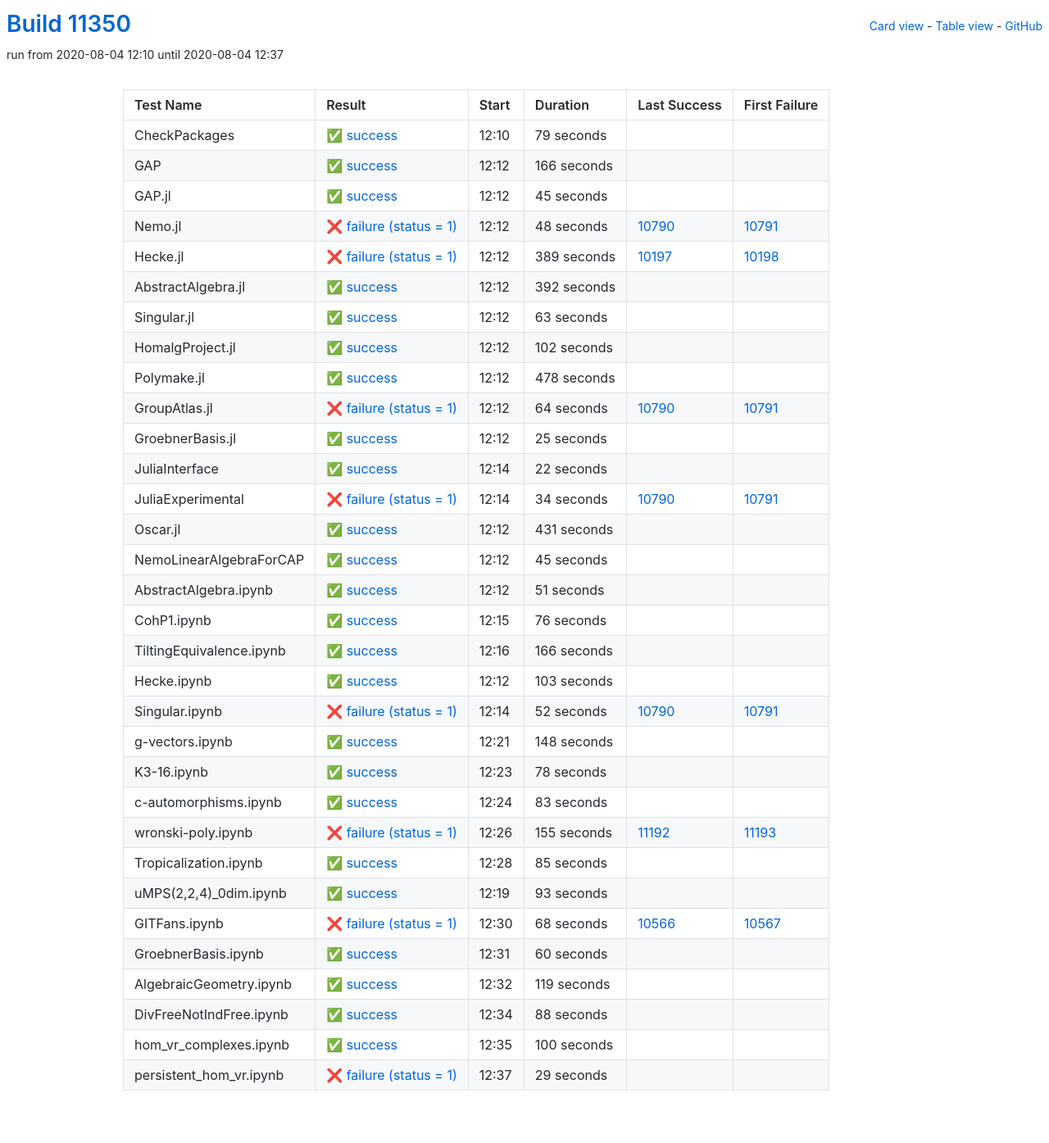
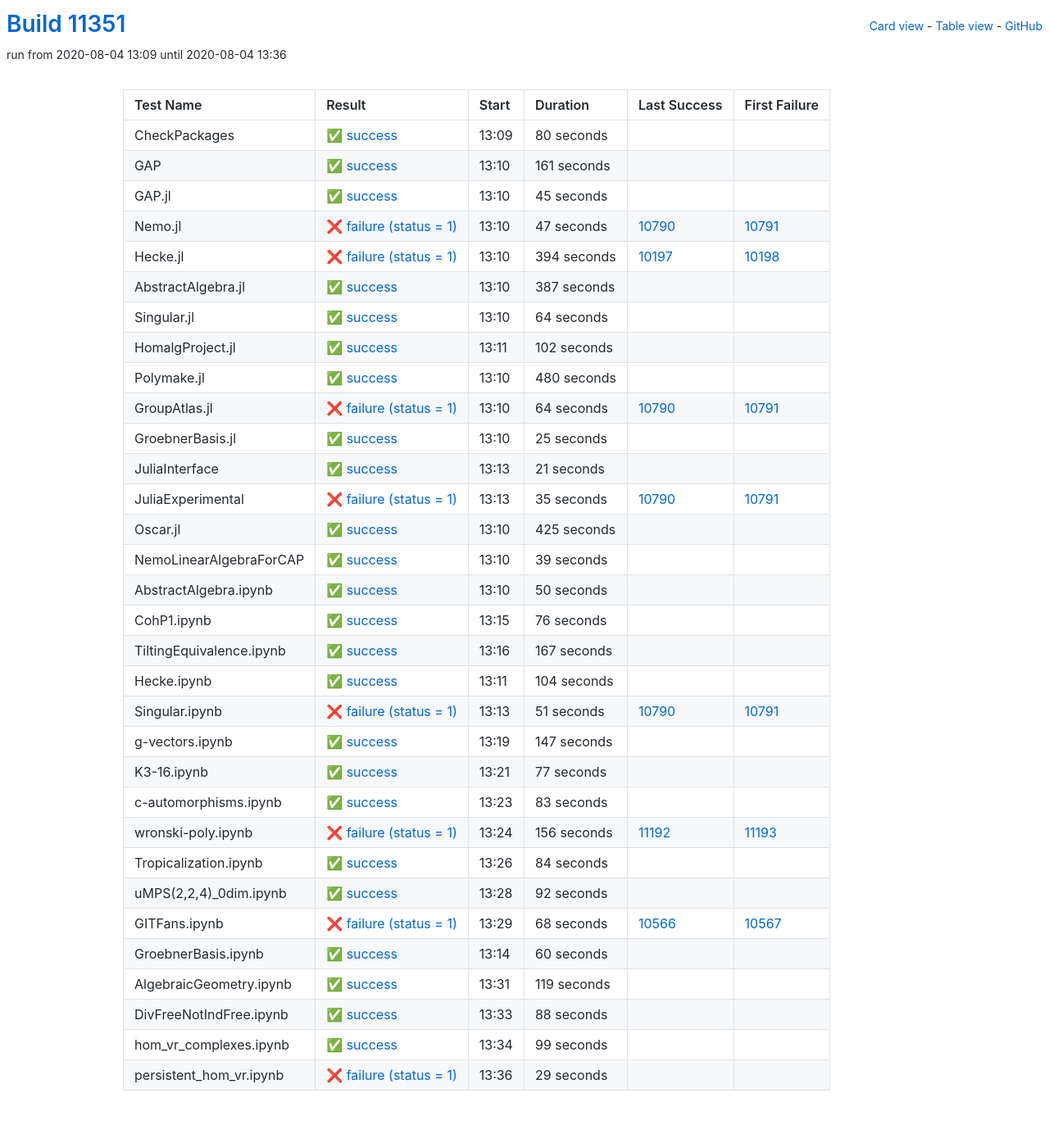
Before and after one commit to oscar-system/oscar-ci-status, a Jekyll site: the page built from table.html, in a window 1280 px wide. Shown: the whole page at 82% size. Built offline with Jekyll 4.4.1, drawn with Linux system fonts in a browser that asks for light colours.

Commit message:
Build #11351

```diff
--- a/_data/ci.yml
+++ b/_data/ci.yml
@@ -1,6 +1,6 @@
 ---
-build: 11350
-build_url: https://oscarci.mathematik.uni-kl.de/job/oscar/11350/
+build: 11351
+build_url: https://oscarci.mathematik.uni-kl.de/job/oscar/11351/
 job: oscar
 organization: oscar-system
 repo: oscar-ci-status
@@ -8,32 +8,32 @@
 tests:
 - name: CheckPackages
   id: checkpackages
-  log: https://oscarci.mathematik.uni-kl.de/job/oscar/11350/artifact/logs/build-11350/CheckPackages.log
-  start: 2020-08-04 12:10
+  log: https://oscarci.mathematik.uni-kl.de/job/oscar/11351/artifact/logs/build-11351/CheckPackages.log
+  start: 2020-08-04 13:09
   success: true
   exitcode: 0
   status: success
-  duration: 79
+  duration: 80
   last_success: false
   last_success_url:
   first_failure: false
   first_failure_url:
 - name: GAP
   id: gap
-  log: https://oscarci.mathematik.uni-kl.de/job/oscar/11350/artifact/logs/build-11350/GAP.log
-  start: 2020-08-04 12:12
+  log: https://oscarci.mathematik.uni-kl.de/job/oscar/11351/artifact/logs/build-11351/GAP.log
+  start: 2020-08-04 13:10
   success: true
   exitcode: 0
   status: success
-  duration: 166
+  duration: 161
   last_success: false
   last_success_url:
   first_failure: false
   first_failure_url:
 - name: GAP.jl
   id: gap-jl
-  log: https://oscarci.mathematik.uni-kl.de/job/oscar/11350/artifact/logs/build-11350/GAP.jl.log
-  start: 2020-08-04 12:12
+  log: https://oscarci.mathematik.uni-kl.de/job/oscar/11351/artifact/logs/build-11351/GAP.jl.log
+  start: 2020-08-04 13:10
   success: true
   exitcode: 0
   status: success
@@ -44,56 +44,56 @@
   first_failure_url:
 - name: Nemo.jl
   id: nemo-jl
-  log: https://oscarci.mathematik.uni-kl.de/job/oscar/11350/artifact/logs/build-11350/Nemo.jl.log
-  start: 2020-08-04 12:12
+  log: https://oscarci.mathematik.uni-kl.de/job/oscar/11351/artifact/logs/build-11351/Nemo.jl.log
+  start: 2020-08-04 13:10
   success: false
   exitcode: 1
   status: failure
-  duration: 48
+  duration: 47
   last_success: 10790
   last_success_url: https://oscarci.mathematik.uni-kl.de/job/oscar/10790/
   first_failure: 10791
   first_failure_url: https://oscarci.mathematik.uni-kl.de/job/oscar/10791/
 - name: Hecke.jl
   id: hecke-jl
-  log: https://oscarci.mathematik.uni-kl.de/job/oscar/11350/artifact/logs/build-11350/Hecke.jl.log
-  start: 2020-08-04 12:12
+  log: https://oscarci.mathematik.uni-kl.de/job/oscar/11351/artifact/logs/build-11351/Hecke.jl.log
+  start: 2020-08-04 13:10
   success: false
   exitcode: 1
   status: failure
-  duration: 389
+  duration: 394
   last_success: 10197
   last_success_url: https://oscarci.mathematik.uni-kl.de/job/oscar/10197/
   first_failure: 10198
   first_failure_url: https://oscarci.mathematik.uni-kl.de/job/oscar/10198/
 - name: AbstractAlgebra.jl
   id: abstractalgebra-jl
-  log: https://oscarci.mathematik.uni-kl.de/job/oscar/11350/artifact/logs/build-11350/AbstractAlgebra.jl.log
-  start: 2020-08-04 12:12
+  log: https://oscarci.mathematik.uni-kl.de/job/oscar/11351/artifact/logs/build-11351/AbstractAlgebra.jl.log
+  start: 2020-08-04 13:10
   success: true
   exitcode: 0
   status: success
-  duration: 392
+  duration: 387
   last_success: false
   last_success_url:
   first_failure: false
   first_failure_url:
 - name: Singular.jl
   id: singular-jl
-  log: https://oscarci.mathematik.uni-kl.de/job/oscar/11350/artifact/logs/build-11350/Singular.jl.log
-  start: 2020-08-04 12:12
+  log: https://oscarci.mathematik.uni-kl.de/job/oscar/11351/artifact/logs/build-11351/Singular.jl.log
+  start: 2020-08-04 13:10
   success: true
   exitcode: 0
   status: success
-  duration: 63
+  duration: 64
   last_success: false
   last_success_url:
   first_failure: false
   first_failure_url:
 - name: HomalgProject.jl
   id: homalgproject-jl
-  log: https://oscarci.mathematik.uni-kl.de/job/oscar/11350/artifact/logs/build-11350/HomalgProject.jl.log
-  start: 2020-08-04 12:12
+  log: https://oscarci.mathematik.uni-kl.de/job/oscar/11351/artifact/logs/build-11351/HomalgProject.jl.log
+  start: 2020-08-04 13:11
   success: true
   exitcode: 0
   status: success
@@ -104,20 +104,20 @@
   first_failure_url:
 - name: Polymake.jl
   id: polymake-jl
-  log: https://oscarci.mathematik.uni-kl.de/job/oscar/11350/artifact/logs/build-11350/Polymake.jl.log
-  start: 2020-08-04 12:12
+  log: https://oscarci.mathematik.uni-kl.de/job/oscar/11351/artifact/logs/build-11351/Polymake.jl.log
+  start: 2020-08-04 13:10
   success: true
   exitcode: 0
   status: success
-  duration: 478
+  duration: 480
   last_success: false
   last_success_url:
   first_failure: false
   first_failure_url:
 - name: GroupAtlas.jl
   id: groupatlas-jl
-  log: https://oscarci.mathematik.uni-kl.de/job/oscar/11350/artifact/logs/build-11350/GroupAtlas.jl.log
-  start: 2020-08-04 12:12
+  log: https://oscarci.mathematik.uni-kl.de/job/oscar/11351/artifact/logs/build-11351/GroupAtlas.jl.log
+  start: 2020-08-04 13:10
   success: false
   exitcode: 1
   status: failure
@@ -128,8 +128,8 @@
   first_failure_url: https://oscarci.mathematik.uni-kl.de/job/oscar/10791/
 - name: GroebnerBasis.jl
   id: groebnerbasis-jl
-  log: https://oscarci.mathematik.uni-kl.de/job/oscar/11350/artifact/logs/build-11350/GroebnerBasis.jl.log
-  start: 2020-08-04 12:12
+  log: https://oscarci.mathematik.uni-kl.de/job/oscar/11351/artifact/logs/build-11351/GroebnerBasis.jl.log
+  start: 2020-08-04 13:10
   success: true
   exitcode: 0
   status: success
@@ -140,68 +140,68 @@
   first_failure_url:
 - name: JuliaInterface
   id: juliainterface
-  log: https://oscarci.mathematik.uni-kl.de/job/oscar/11350/artifact/logs/build-11350/JuliaInterface.log
-  start: 2020-08-04 12:14
+  log: https://oscarci.mathematik.uni-kl.de/job/oscar/11351/artifact/logs/build-11351/JuliaInterface.log
+  start: 2020-08-04 13:13
   success: true
   exitcode: 0
   status: success
-  duration: 22
+  duration: 21
   last_success: false
   last_success_url:
   first_failure: false
   first_failure_url:
 - name: JuliaExperimental
   id: juliaexperimental
-  log: https://oscarci.mathematik.uni-kl.de/job/oscar/11350/artifact/logs/build-11350/JuliaExperimental.log
-  start: 2020-08-04 12:14
+  log: https://oscarci.mathematik.uni-kl.de/job/oscar/11351/artifact/logs/build-11351/JuliaExperimental.log
+  start: 2020-08-04 13:13
   success: false
   exitcode: 1
   status: failure
-  duration: 34
+  duration: 35
   last_success: 10790
   last_success_url: https://oscarci.mathematik.uni-kl.de/job/oscar/10790/
   first_failure: 10791
   first_failure_url: https://oscarci.mathematik.uni-kl.de/job/oscar/10791/
 - name: Oscar.jl
   id: oscar-jl
-  log: https://oscarci.mathematik.uni-kl.de/job/oscar/11350/artifact/logs/build-11350/Oscar.jl.log
-  start: 2020-08-04 12:12
+  log: https://oscarci.mathematik.uni-kl.de/job/oscar/11351/artifact/logs/build-11351/Oscar.jl.log
+  start: 2020-08-04 13:10
   success: true
   exitcode: 0
   status: success
-  duration: 431
+  duration: 425
   last_success: false
   last_success_url:
   first_failure: false
   first_failure_url:
 - name: NemoLinearAlgebraForCAP
   id: nemolinearalgebraforcap
-  log: https://oscarci.mathematik.uni-kl.de/job/oscar/11350/artifact/logs/build-11350/NemoLinearAlgebraForCAP.log
-  start: 2020-08-04 12:12
+  log: https://oscarci.mathematik.uni-kl.de/job/oscar/11351/artifact/logs/build-11351/NemoLinearAlgebraForCAP.log
+  start: 2020-08-04 13:10
   success: true
   exitcode: 0
   status: success
-  duration: 45
+  duration: 39
   last_success: false
   last_success_url:
   first_failure: false
   first_failure_url:
 - name: AbstractAlgebra.ipynb
   id: abstractalgebra-ipynb
-  log: https://oscarci.mathematik.uni-kl.de/job/oscar/11350/artifact/logs/build-11350/AbstractAlgebra.ipynb.log
-  start: 2020-08-04 12:12
+  log: https://oscarci.mathematik.uni-kl.de/job/oscar/11351/artifact/logs/build-11351/AbstractAlgebra.ipynb.log
+  start: 2020-08-04 13:10
   success: true
   exitcode: 0
   status: success
-  duration: 51
+  duration: 50
   last_success: false
   last_success_url:
   first_failure: false
   first_failure_url:
 - name: CohP1.ipynb
   id: cohp1-ipynb
-  log: https://oscarci.mathematik.uni-kl.de/job/oscar/11350/artifact/logs/build-11350/CohP1.ipynb.log
-  start: 2020-08-04 12:15
+  log: https://oscarci.mathematik.uni-kl.de/job/oscar/11351/artifact/logs/build-11351/CohP1.ipynb.log
+  start: 2020-08-04 13:15
   success: true
   exitcode: 0
   status: success
@@ -212,68 +212,68 @@
   first_failure_url:
 - name: TiltingEquivalence.ipynb
   id: tiltingequivalence-ipynb
-  log: https://oscarci.mathematik.uni-kl.de/job/oscar/11350/artifact/logs/build-11350/TiltingEquivalence.ipynb.log
-  start: 2020-08-04 12:16
+  log: https://oscarci.mathematik.uni-kl.de/job/oscar/11351/artifact/logs/build-11351/TiltingEquivalence.ipynb.log
+  start: 2020-08-04 13:16
   success: true
   exitcode: 0
   status: success
-  duration: 166
+  duration: 167
   last_success: false
   last_success_url:
   first_failure: false
   first_failure_url:
 - name: Hecke.ipynb
   id: hecke-ipynb
-  log: https://oscarci.mathematik.uni-kl.de/job/oscar/11350/artifact/logs/build-11350/Hecke.ipynb.log
-  start: 2020-08-04 12:12
+  log: https://oscarci.mathematik.uni-kl.de/job/oscar/11351/artifact/logs/build-11351/Hecke.ipynb.log
+  start: 2020-08-04 13:11
   success: true
   exitcode: 0
   status: success
-  duration: 103
+  duration: 104
   last_success: false
   last_success_url:
   first_failure: false
   first_failure_url:
 - name: Singular.ipynb
   id: singular-ipynb
-  log: https://oscarci.mathematik.uni-kl.de/job/oscar/11350/artifact/logs/build-11350/Singular.ipynb.log
-  start: 2020-08-04 12:14
+  log: https://oscarci.mathematik.uni-kl.de/job/oscar/11351/artifact/logs/build-11351/Singular.ipynb.log
+  start: 2020-08-04 13:13
   success: false
   exitcode: 1
   status: failure
-  duration: 52
+  duration: 51
   last_success: 10790
   last_success_url: https://oscarci.mathematik.uni-kl.de/job/oscar/10790/
   first_failure: 10791
   first_failure_url: https://oscarci.mathematik.uni-kl.de/job/oscar/10791/
 - name: g-vectors.ipynb
   id: g-vectors-ipynb
-  log: https://oscarci.mathematik.uni-kl.de/job/oscar/11350/artifact/logs/build-11350/g-vectors.ipynb.log
-  start: 2020-08-04 12:21
+  log: https://oscarci.mathematik.uni-kl.de/job/oscar/11351/artifact/logs/build-11351/g-vectors.ipynb.log
+  start: 2020-08-04 13:19
   success: true
   exitcode: 0
   status: success
-  duration: 148
+  duration: 147
   last_success: false
   last_success_url:
   first_failure: false
   first_failure_url:
 - name: K3-16.ipynb
   id: k3-16-ipynb
-  log: https://oscarci.mathematik.uni-kl.de/job/oscar/11350/artifact/logs/build-11350/K3-16.ipynb.log
-  start: 2020-08-04 12:23
+  log: https://oscarci.mathematik.uni-kl.de/job/oscar/11351/artifact/logs/build-11351/K3-16.ipynb.log
+  start: 2020-08-04 13:21
   success: true
   exitcode: 0
   status: success
-  duration: 78
+  duration: 77
   last_success: false
   last_success_url:
   first_failure: false
   first_failure_url:
 - name: c-automorphisms.ipynb
   id: c-automorphisms-ipynb
-  log: https://oscarci.mathematik.uni-kl.de/job/oscar/11350/artifact/logs/build-11350/c-automorphisms.ipynb.log
-  start: 2020-08-04 12:24
+  log: https://oscarci.mathematik.uni-kl.de/job/oscar/11351/artifact/logs/build-11351/c-automorphisms.ipynb.log
+  start: 2020-08-04 13:23
   success: true
   exitcode: 0
   status: success
@@ -284,44 +284,44 @@
   first_failure_url:
 - name: wronski-poly.ipynb
   id: wronski-poly-ipynb
-  log: https://oscarci.mathematik.uni-kl.de/job/oscar/11350/artifact/logs/build-11350/wronski-poly.ipynb.log
-  start: 2020-08-04 12:26
+  log: https://oscarci.mathematik.uni-kl.de/job/oscar/11351/artifact/logs/build-11351/wronski-poly.ipynb.log
+  start: 2020-08-04 13:24
   success: false
   exitcode: 1
   status: failure
-  duration: 155
+  duration: 156
   last_success: 11192
   last_success_url: https://oscarci.mathematik.uni-kl.de/job/oscar/11192/
   first_failure: 11193
   first_failure_url: https://oscarci.mathematik.uni-kl.de/job/oscar/11193/
 - name: Tropicalization.ipynb
   id: tropicalization-ipynb
-  log: https://oscarci.mathematik.uni-kl.de/job/oscar/11350/artifact/logs/build-11350/Tropicalization.ipynb.log
-  start: 2020-08-04 12:28
+  log: https://oscarci.mathematik.uni-kl.de/job/oscar/11351/artifact/logs/build-11351/Tropicalization.ipynb.log
+  start: 2020-08-04 13:26
   success: true
   exitcode: 0
   status: success
-  duration: 85
+  duration: 84
   last_success: false
   last_success_url:
   first_failure: false
   first_failure_url:
 - name: uMPS(2,2,4)_0dim.ipynb
   id: umps-2-2-4-0dim-ipynb
-  log: https://oscarci.mathematik.uni-kl.de/job/oscar/11350/artifact/logs/build-11350/uMPS-2-2-4-_0dim.ipynb.log
-  start: 2020-08-04 12:19
+  log: https://oscarci.mathematik.uni-kl.de/job/oscar/11351/artifact/logs/build-11351/uMPS-2-2-4-_0dim.ipynb.log
+  start: 2020-08-04 13:28
   success: true
   exitcode: 0
   status: success
-  duration: 93
+  duration: 92
   last_success: false
   last_success_url:
   first_failure: false
   first_failure_url:
 - name: GITFans.ipynb
   id: gitfans-ipynb
-  log: https://oscarci.mathematik.uni-kl.de/job/oscar/11350/artifact/logs/build-11350/GITFans.ipynb.log
-  start: 2020-08-04 12:30
+  log: https://oscarci.mathematik.uni-kl.de/job/oscar/11351/artifact/logs/build-11351/GITFans.ipynb.log
+  start: 2020-08-04 13:29
   success: false
   exitcode: 1
   status: failure
@@ -332,8 +332,8 @@
   first_failure_url: https://oscarci.mathematik.uni-kl.de/job/oscar/10567/
 - name: GroebnerBasis.ipynb
   id: groebnerbasis-ipynb
-  log: https://oscarci.mathematik.uni-kl.de/job/oscar/11350/artifact/logs/build-11350/GroebnerBasis.ipynb.log
-  start: 2020-08-04 12:31
+  log: https://oscarci.mathematik.uni-kl.de/job/oscar/11351/artifact/logs/build-11351/GroebnerBasis.ipynb.log
+  start: 2020-08-04 13:14
   success: true
   exitcode: 0
   status: success
@@ -344,8 +344,8 @@
   first_failure_url:
 - name: AlgebraicGeometry.ipynb
   id: algebraicgeometry-ipynb
-  log: https://oscarci.mathematik.uni-kl.de/job/oscar/11350/artifact/logs/build-11350/AlgebraicGeometry.ipynb.log
-  start: 2020-08-04 12:32
+  log: https://oscarci.mathematik.uni-kl.de/job/oscar/11351/artifact/logs/build-11351/AlgebraicGeometry.ipynb.log
+  start: 2020-08-04 13:31
   success: true
   exitcode: 0
   status: success
@@ -356,8 +356,8 @@
   first_failure_url:
 - name: DivFreeNotIndFree.ipynb
   id: divfreenotindfree-ipynb
-  log: https://oscarci.mathematik.uni-kl.de/job/oscar/11350/artifact/logs/build-11350/DivFreeNotIndFree.ipynb.log
-  start: 2020-08-04 12:34
+  log: https://oscarci.mathematik.uni-kl.de/job/oscar/11351/artifact/logs/build-11351/DivFreeNotIndFree.ipynb.log
+  start: 2020-08-04 13:33
   success: true
   exitcode: 0
   status: success
@@ -368,20 +368,20 @@
   first_failure_url:
 - name: hom_vr_complexes.ipynb
   id: hom-vr-complexes-ipynb
-  log: https://oscarci.mathematik.uni-kl.de/job/oscar/11350/artifact/logs/build-11350/hom_vr_complexes.ipynb.log
-  start: 2020-08-04 12:35
+  log: https://oscarci.mathematik.uni-kl.de/job/oscar/11351/artifact/logs/build-11351/hom_vr_complexes.ipynb.log
+  start: 2020-08-04 13:34
   success: true
   exitcode: 0
   status: success
-  duration: 100
+  duration: 99
   last_success: false
   last_success_url:
   first_failure: false
   first_failure_url:
 - name: persistent_hom_vr.ipynb
   id: persistent-hom-vr-ipynb
-  log: https://oscarci.mathematik.uni-kl.de/job/oscar/11350/artifact/logs/build-11350/persistent_hom_vr.ipynb.log
-  start: 2020-08-04 12:37
+  log: https://oscarci.mathematik.uni-kl.de/job/oscar/11351/artifact/logs/build-11351/persistent_hom_vr.ipynb.log
+  start: 2020-08-04 13:36
   success: false
   exitcode: 1
   status: failure
```
Also changed, not shown: README.md.
